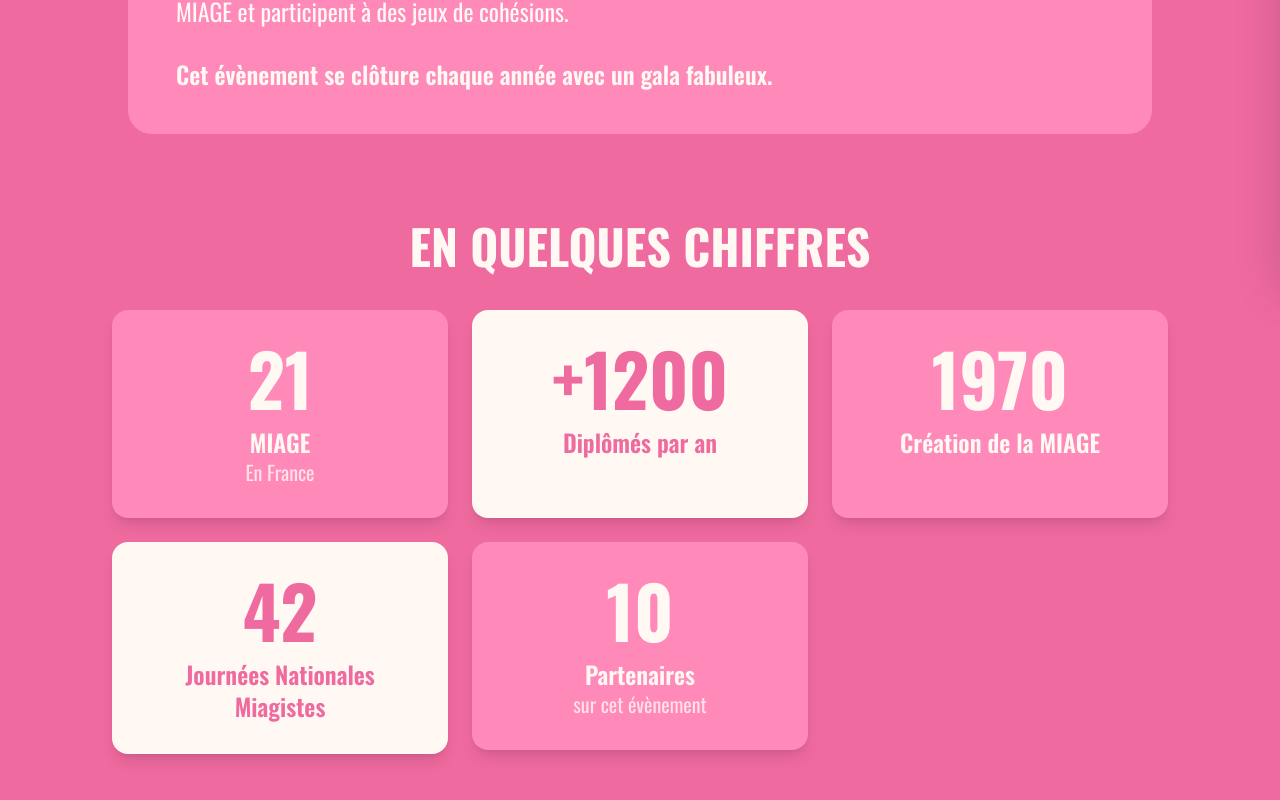
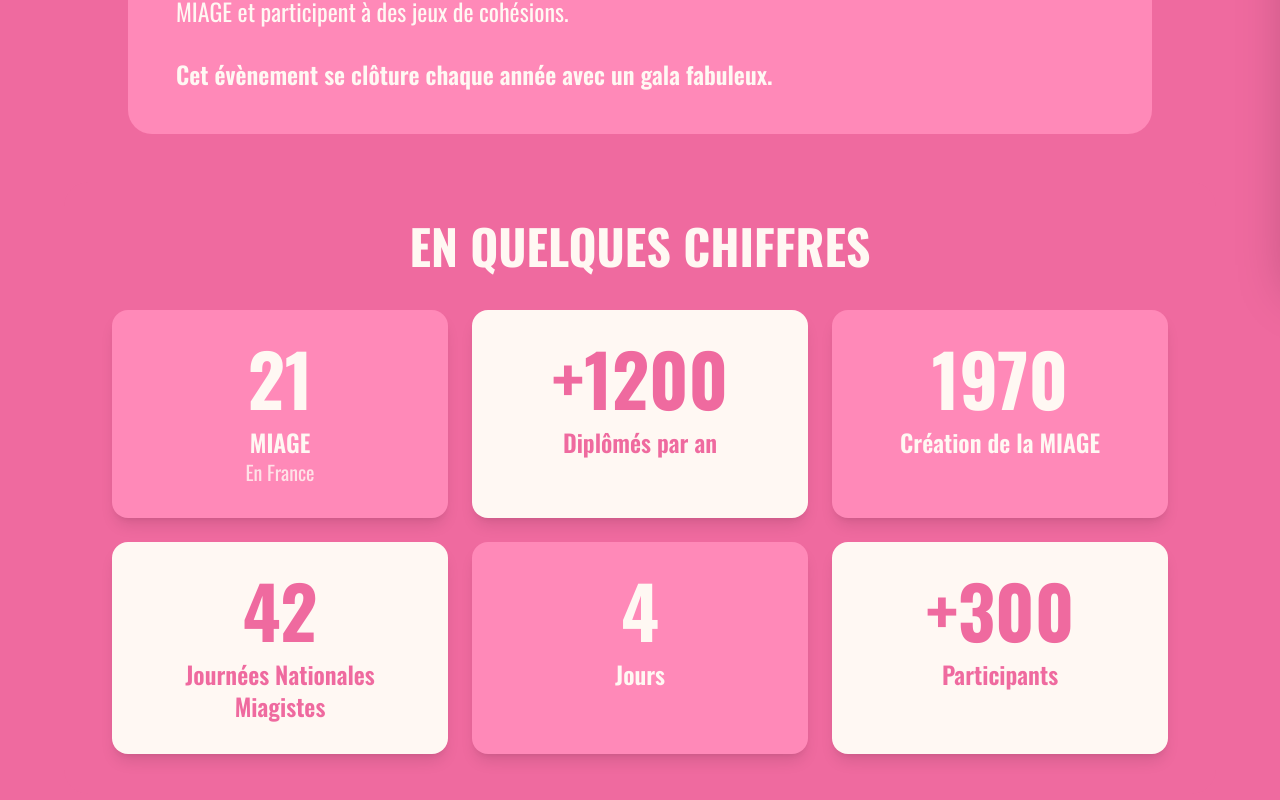
Before and after one commit to JPX87/jnm2026-front, a Next.js app: page /kesako in a window 1280 px wide. Shown: the part 587-1387 px from the top of the page. Built offline with nearby package versions, Linux system fonts and the light colour scheme.

Commit message:
Fix Dark Modification des ciffres

```diff
--- a/src/app/(header)/kesako/page.tsx
+++ b/src/app/(header)/kesako/page.tsx
@@ -31,9 +31,8 @@ export default function KesakoPage() {
                     <StatCard value="+1200" title="Diplômés par an" variant="secondary" />
                     <StatCard value={1970} title="Création de la MIAGE" variant="tertiary" />
                     <StatCard value={42} title="Journées Nationales Miagistes" variant="secondary" />
-                    <div className="md:col-span-2 lg:col-span-1">
-                        <StatCard value={10} title="Partenaires" subtitle="sur cet évènement" variant="tertiary" />
-                    </div>
+                    <StatCard value={4} title="Jours" variant="tertiary" />
+                    <StatCard value="+300" title="Participants" variant="secondary" />
                 </div>
             </Section>
         </PageTemplate>
--- a/src/components/ui/StatCard/StatCard.tsx
+++ b/src/components/ui/StatCard/StatCard.tsx
@@ -11,7 +11,7 @@ export default function StatCard({ value, title, subtitle, variant = 'tertiary'
             case 'primary':
                 return 'bg-(--color-primary) text-(--color-secondary) dark:text-(--color-seconde-black)';
             case 'secondary':
-                return 'bg-(--color-secondary) text-(--color-primary)';
+                return 'bg-(--color-secondary) dark:bg-(--color-seconde-black) text-(--color-primary)';
             case 'tertiary':
                 return 'bg-(--color-tertiary) text-(--color-secondary) dark:text-(--color-seconde-black)';
             default:
```
